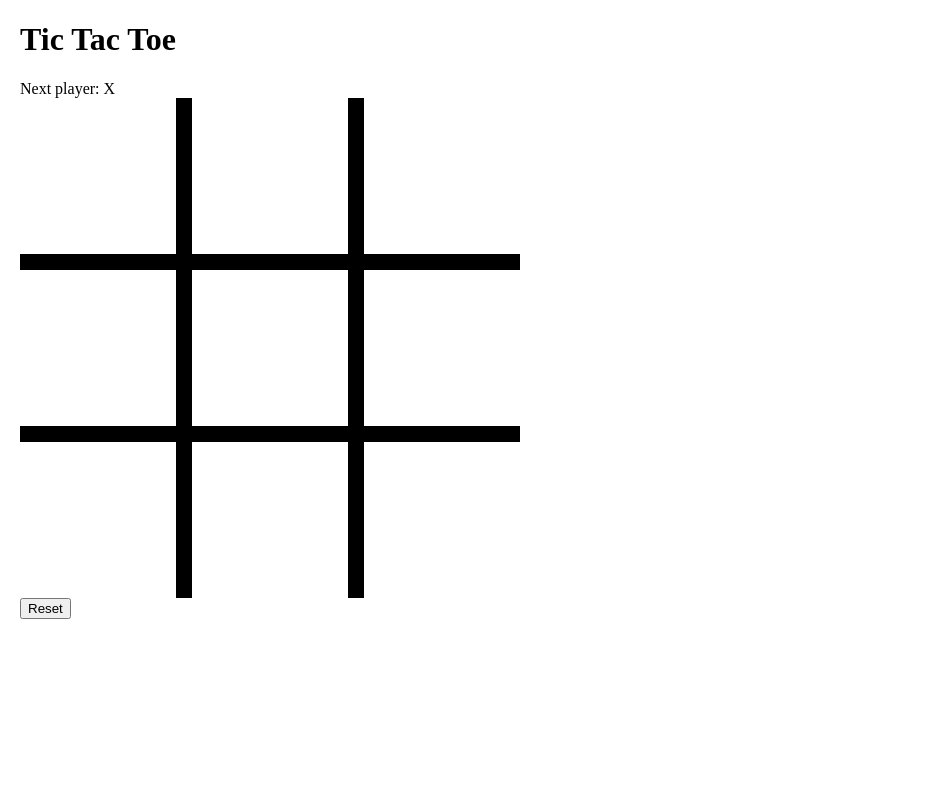
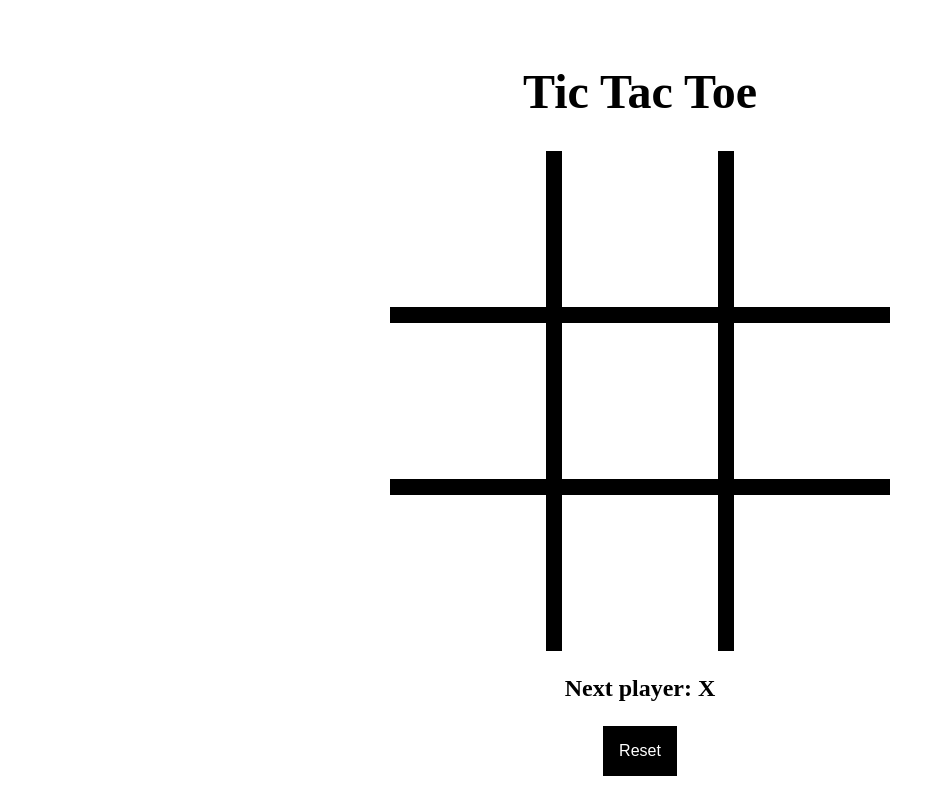
Before and after one commit to davidjamesbutton/tic-tac-toe-spa, a React (Create React App) app: page / in a window 1280 px wide. Shown: the whole page, without its empty margins (0-933 px from the left). Built offline with nearby package versions, Linux system fonts and the light colour scheme.

Commit message:
style: Update game styles for header and info

```diff
--- a/src/components/Game.jsx
+++ b/src/components/Game.jsx
@@ -39,12 +39,14 @@ const Game = () => {
   );
 
   return (
-    <div>
+    <>
       <h1>Tic Tac Toe</h1>
-      {gameFeedback}
       {gameBoard}
-      {resetGameButton}
-    </div>
+      <div className="info-wrapper">
+        <h3>{gameFeedback}</h3>
+        {resetGameButton}
+      </div>
+    </>
   );
 };
 
--- a/src/index.css
+++ b/src/index.css
@@ -1,5 +1,19 @@
 body {
-  margin: 20px;
+  display: flex;
+  justify-content: center;
+  margin: 2rem;
+}
+
+h1 {
+  font-size: 3rem;
+}
+
+h1, .info-wrapper {
+  text-align: center;
+}
+
+h3 {
+  font-size: 1.5rem;
 }
 
 .board {
@@ -11,11 +25,22 @@ body {
   width: 500px;
 }
 
+.info-wrapper button {
+  background: black;
+  border: none;
+  color: white;
+  cursor: pointer;
+  font-size: 1rem;
+  outline: none;
+  padding: 1rem;
+}
+
 .square {
   background: white;
   border: none;
   cursor: pointer;
   font-size: 6rem;
+  font-weight: 800;
   outline: none;
 }
 
```
